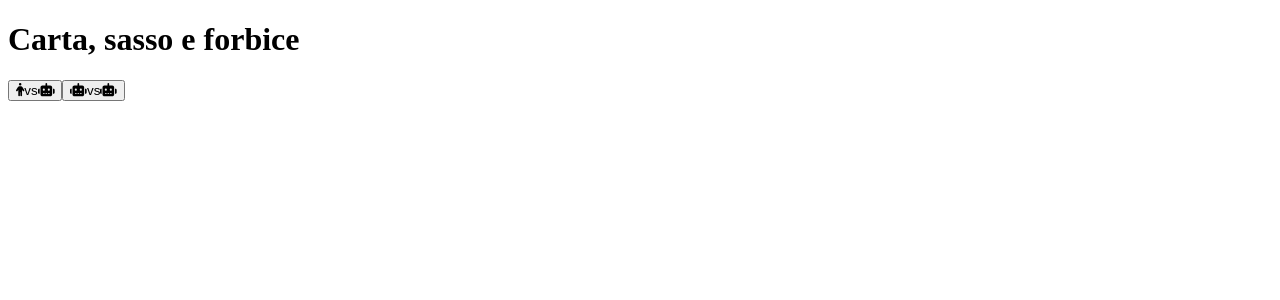
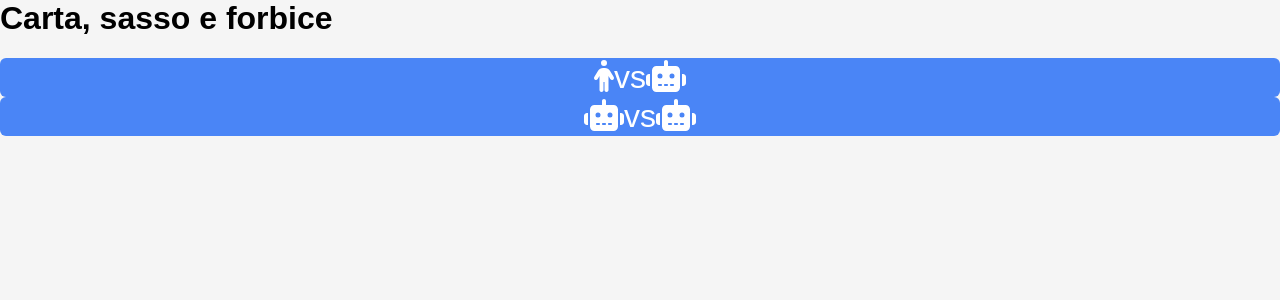
Before and after one commit to MarcoMaz/carta-sasso-forbice, a Next.js app: page / in a window 1280 px wide. Shown: the top 300 px of the page. Built offline with nearby package versions, Linux system fonts and the light colour scheme.

Commit message:
( app ): - add styling - fix icons

```diff
--- a/pages/_app.tsx
+++ b/pages/_app.tsx
@@ -1,5 +1,7 @@
 import React, { createContext, useContext, useState } from "react";
 import { AppProps } from "next/app";
+
+import "../src/app/globals.css"
 
 interface AppContextType {
   choices: string[];
--- /dev/null
+++ b/src/app/globals.css
@@ -0,0 +1,50 @@
+:root {
+  --color-white: #ffffff;
+  --color-black: #000000;
+  --color-action--default: #4a85f6;
+  --color-action--hover: #4068dd;
+  --color-action--active: #3c6ea9;
+  --color-background: #f5f5f5;
+  --color-text: #757575;
+}
+
+body {
+  background-color: var(--color-background);
+  color: var(--color-text);
+  flex-direction: column;
+  font-family: Arial, Helvetica, sans-serif;
+  font-size: 1rem;
+  margin: 0;
+}
+
+section {
+  box-sizing: border-box;
+  display: flex;
+  flex-direction: column;
+  height: 100vh;
+  justify-content: space-between;
+  padding: 2rem;
+}
+
+button {
+  background: var(--color-action--default);
+  border: 0;
+  border-radius: 0.375rem;
+  color: var(--color-white);
+  font-size: 2rem;
+  width: 100%;
+}
+
+button:hover {
+  background: var(--color-action--hover);
+}
+
+button:active {
+  background: var(--color-action--active);
+}
+
+h1,
+h2 {
+  color: var(--color-black);
+  margin-top: 0;
+}
```
Also changed, not shown: src/app/components/Dialog/Dialog.tsx (+15 -5 lines), src/app/layout.tsx (deleted, +0 -22 lines).
